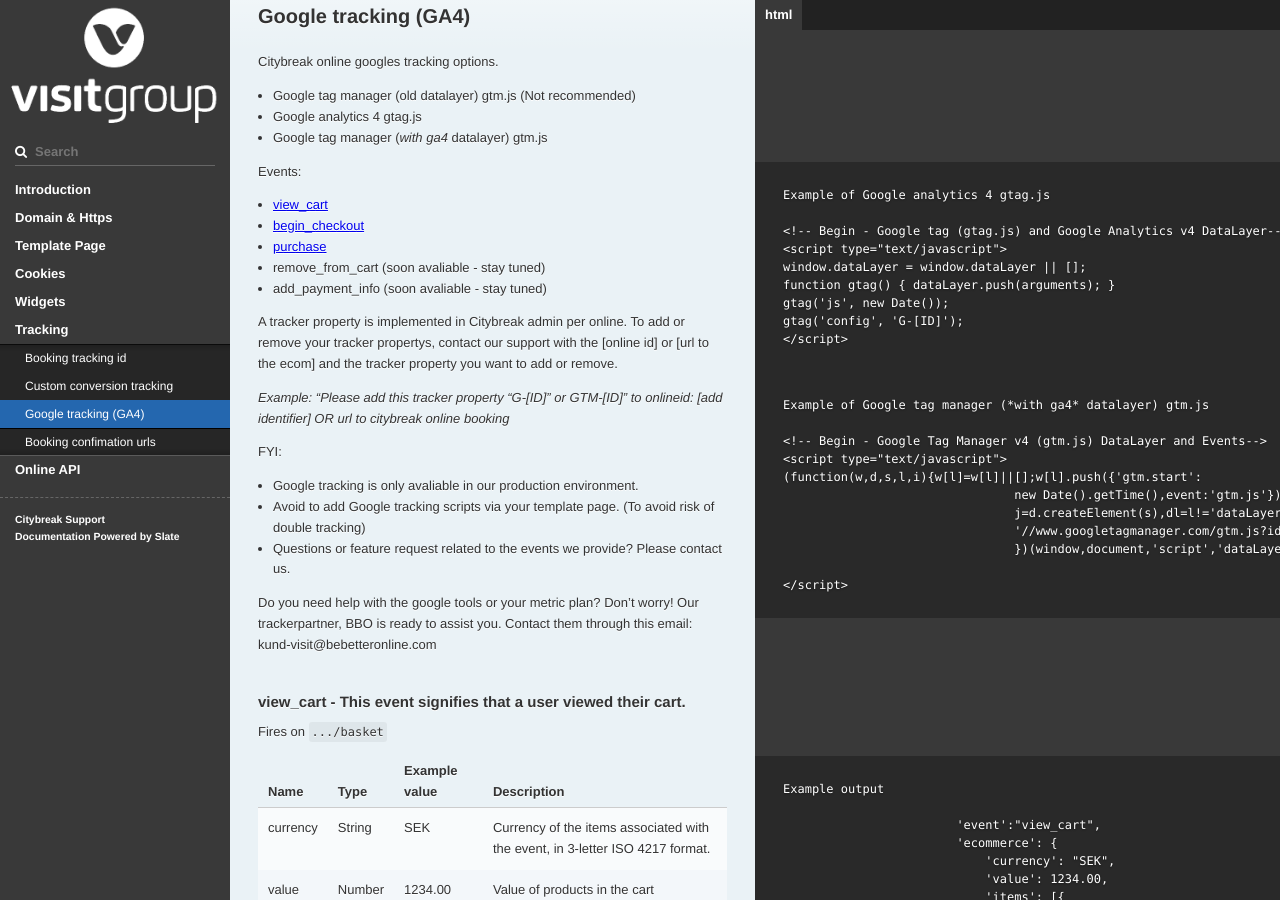
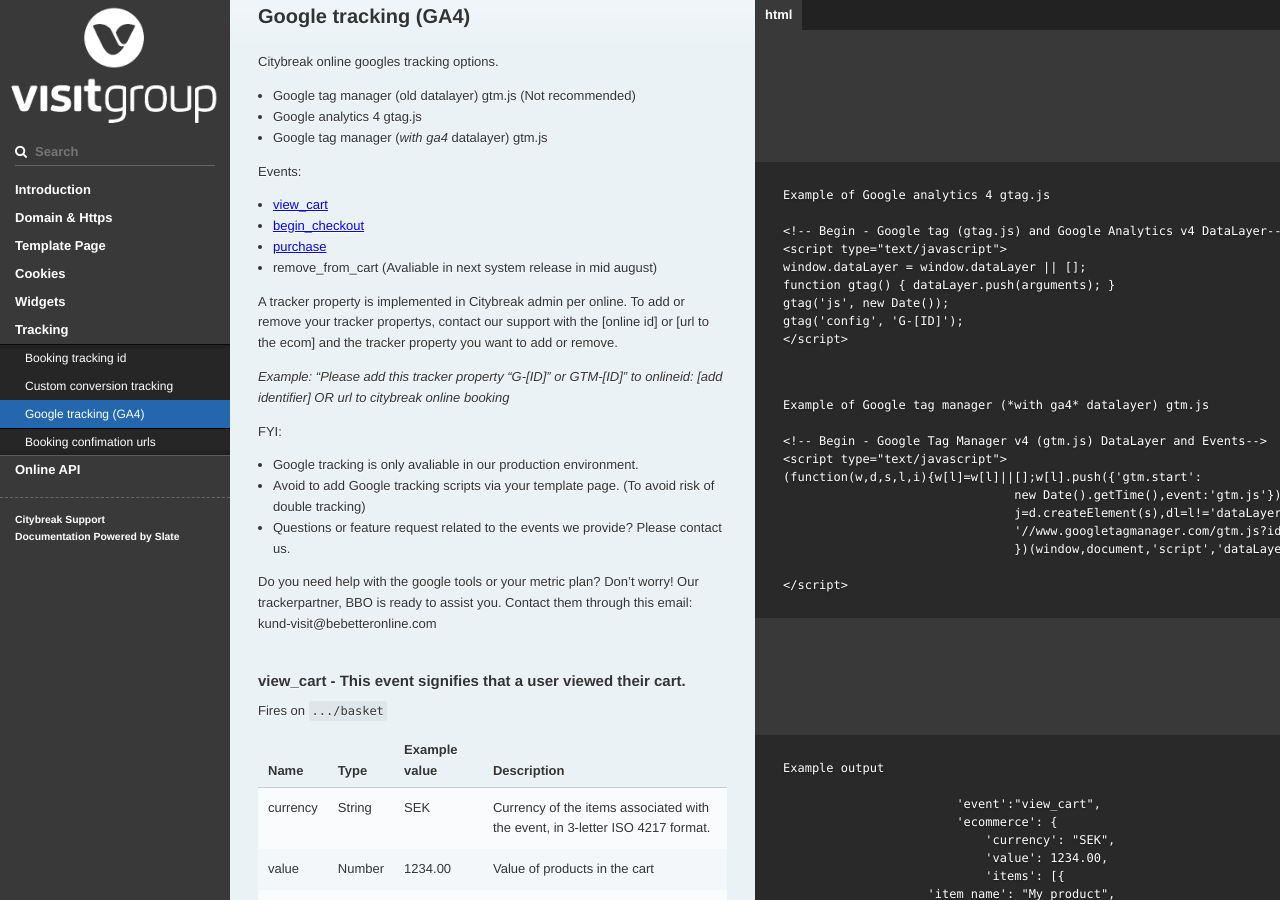
Before and after one commit to visit/citybreak-online-doc, a Jekyll site: the page built from index.md, in a window 1280 px wide and 900 px high, scrolled down 19410 px. Built offline with Jekyll 4.4.1, drawn with Linux system fonts in a browser that asks for light colours; our own code applies the rules of GitHub Pages for plain Markdown files.

Commit message:
Update tracking.md

```diff
--- a/_includes/tracking.md
+++ b/_includes/tracking.md
@@ -95,8 +95,7 @@ Events:
 * [view_cart](#view_cart)
 * [begin_checkout](#begin_checkout)
 * [purchase](#purchase)
-* remove_from_cart (soon avaliable - stay tuned)
-* add_payment_info (soon avaliable - stay tuned)
+* remove_from_cart (Avaliable in next system release in mid august)
 
 A tracker property is implemented in Citybreak admin per online.
 To add or remove your tracker propertys, contact our support with the [online id] or [url to the ecom] and the tracker property you want to add or remove.
```
